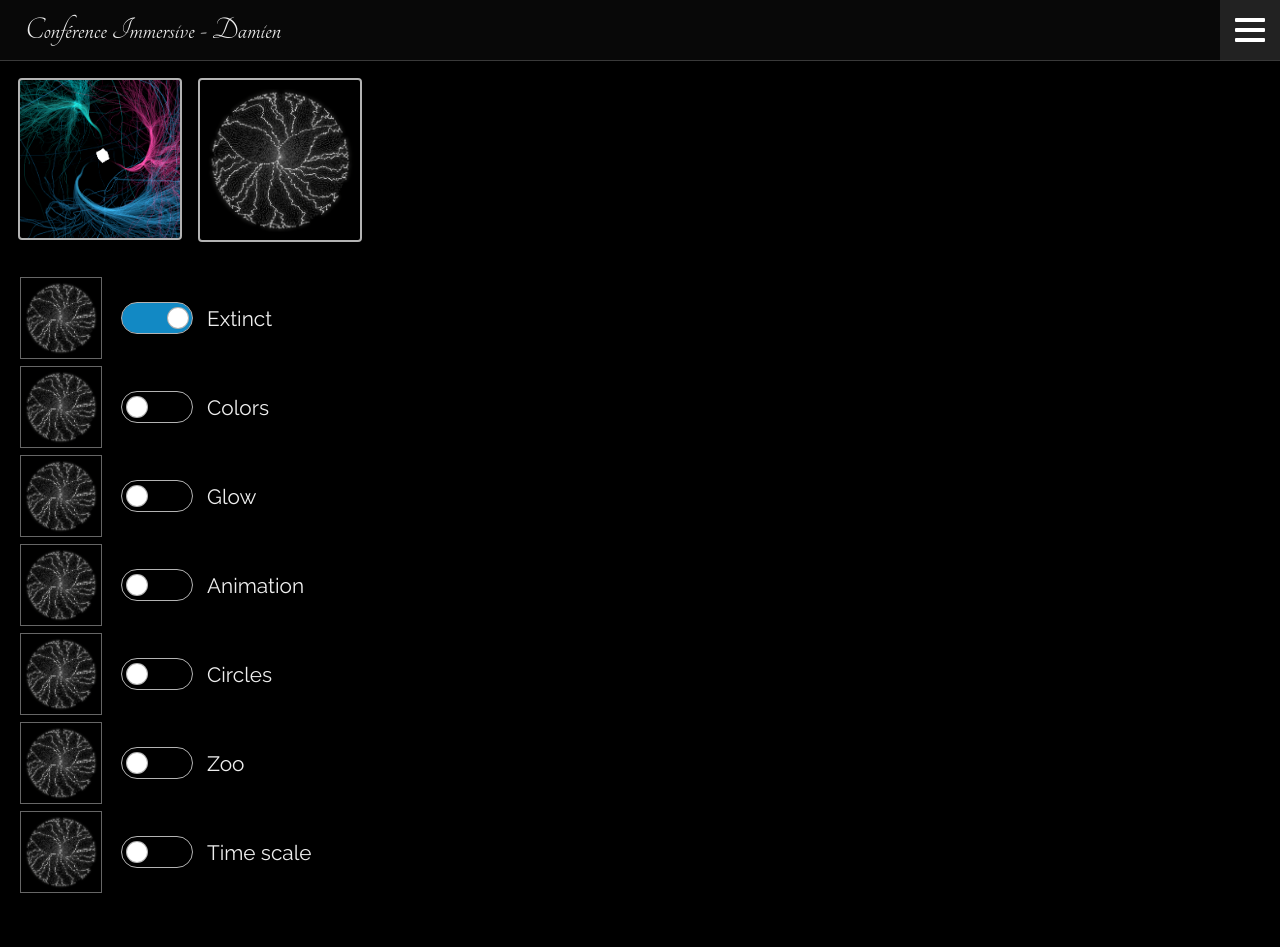
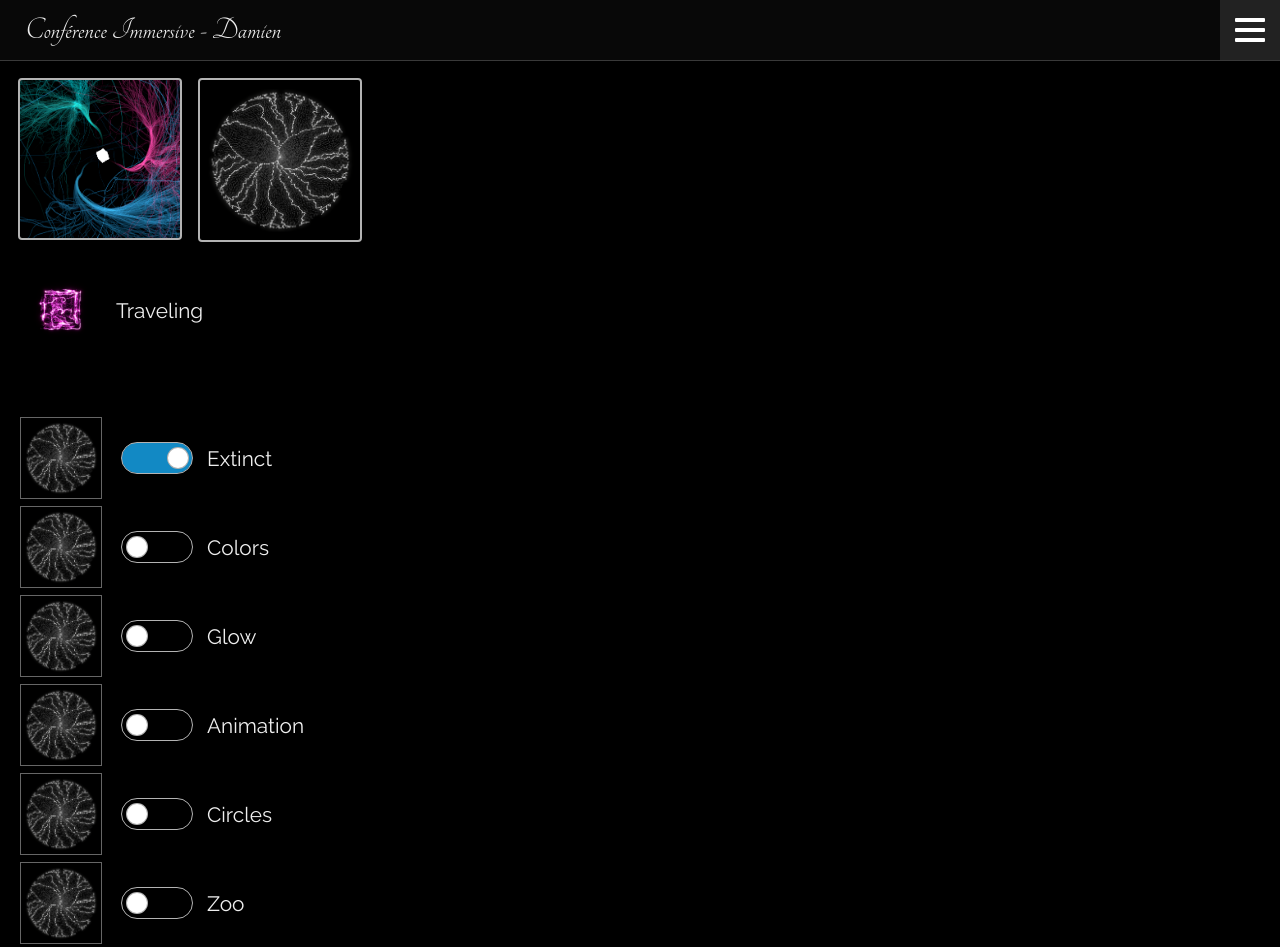
Before and after one commit to andrixdev/confim-control, a website: page web-speaker-controls/index.html in a window 1280 px wide. Shown: the top 947 px of the page. Before the commit the page ends 913 px from the top, so only its background shows below. Drawn offline with Linux system fonts and the light colour scheme.

Commit message:
Add traveling trigger on Speaker app

```diff
--- a/less/main.less
+++ b/less/main.less
@@ -116,6 +116,29 @@ header {
             outline: solid 3px white;
             box-shadow: var(--box-shadow);
         }
+    }
+}
+#animations {
+    margin: 30px 0;
+}
+.anim {
+    cursor: pointer;
+    width: auto;
+
+    img {
+        width: 80px;
+        height: 80px;
+
+        &:hover {
+
+            box-shadow: var(--box-shadow);
+        }
+    }
+    p.anim-text {
+        color: var(--text-color);
+        font-size: 1.3rem;
+        user-select: none;
+        margin-left: 1rem;
     }
 }
 #params {
--- a/web-speaker-controls/index.html
+++ b/web-speaker-controls/index.html
@@ -42,7 +42,17 @@
 			<img class="confim-click" data-confim-id="2" src="./img/treedata.png" alt="Tree Data"/>
 		</div>
 
+		<!-- Animation: traveling -->
+		<div id="animations">
+			<div class="anim flexrow flexstart">
+				<img class="confim-click" data-confim-id="70" src="./img/cube.png" alt="Tree Traveling"/>
+				<p class="anim-text">Traveling</p>
+			</div>
+		</div>
+
+
 		<div id="params">
+
 			<!-- Toggle extinct species -->
 			<div class="param flexrow flexstart">
 				<img class="item-preview" src="./img/treedata.png" alt="Tree Data" />
```
Also changed, not shown: web-assistant-controls/css/main.css, web-speaker-controls/css/main.css.
